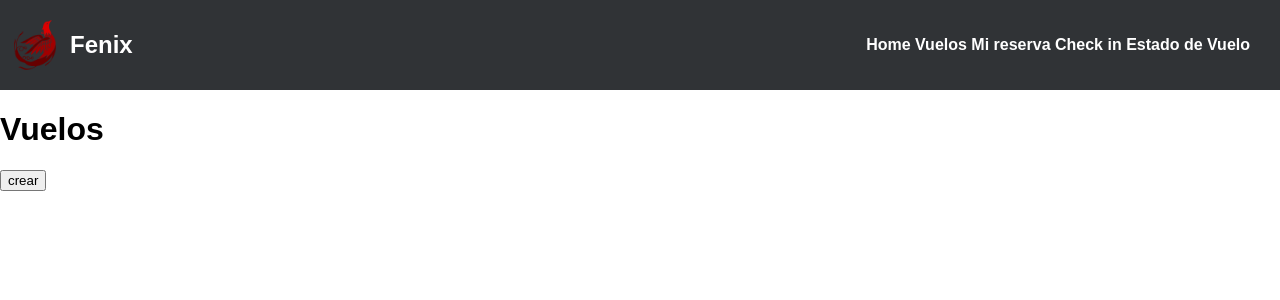
After one commit to atalasluis/Aerolina, a Flask app: page /vuelos in a window 1280 px wide. The commit adds this page. Shown: the top 300 px of the page. Run offline with Flask 2, Linux system fonts and the light colour scheme; data that the repository does not hold is empty.

Commit message:
implementar añadir y ver vuelos

```diff
--- a/app.py
+++ b/app.py
@@ -1,10 +1,37 @@
-from flask import Flask, render_template
+from flask import Flask, render_template,request,redirect,url_for # For flask implementation
+from bson import ObjectId # For ObjectId to work
+from pymongo import MongoClient
+import os
+
 
 app = Flask(__name__)
+client = MongoClient("mongodb://127.0.0.1:27017") #host uri
+db = client.Aerolinea    #Select the database
+_vuelos = db.vuelos #Select the collection name
 
 @app.route('/')
 def home():
     return render_template('index.html')
 
+@app.route('/vuelos')
+def vuelos():
+    vuelosRecieved=_vuelos.find()
+    return render_template('vuelos.html',vuelos=vuelosRecieved)
+
+@app.route('/vuelos/crear')
+def vuelos_crear():
+    return render_template('vuelos_crear.html')
+
+@app.route("/action", methods=['POST'])
+def action ():
+    idVuelo=request.values.get("idVuelo")
+    fechaSalida=request.values.get("fechaSalida")
+    destino=request.values.get("destino")
+    capacidad=request.values.get("capacidad")
+    aeropuertoOrigen=request.values.get("aeropuertoOrigen")
+    aeropuertoDestino=request.values.get("aeropuertoDestino")
+    #print(name,' ', desc)
+    _vuelos.insert_one({"idVuelo":idVuelo, "fechaSalida":fechaSalida, "destino":destino, "capacidad":capacidad, "aeropuertoOrigen":aeropuertoOrigen,"aeropuertoDestino":aeropuertoDestino})
+    return redirect("/vuelos")
 if __name__ == '__main__':
     app.run(debug=True, port=4000)
--- a/templates/index.html
+++ b/templates/index.html
@@ -17,11 +17,13 @@
         </a>
 
         <nav>
-            <a href="#" class="nav-link">Vuelos</a>
+            <a href={{ url_for('vuelos') }} class="nav-link">Vuelos</a>
             <a href="#" class="nav-link">Mi reserva</a>
             <a href="#" class="nav-link">Check in</a>
             <a href="#" class="nav-link">Estado de Vuelo</a>
         </nav>
     </header>
+
+
 </body>
 </html>
--- /dev/null
+++ b/templates/vuelos.html
@@ -0,0 +1,71 @@
+<!DOCTYPE html>
+<html lang="en">
+<head>
+    <meta charset="UTF-8">
+    <meta http-equiv="X-UA-Compatible" content="IE=edge">
+    <meta name="viewport" content="width=device-width, initial-scale=1.0">
+    <title>Aerolinea Fenix</title>
+    <link rel="stylesheet" href='../static/css/style.css'><!--"{{ url_for('static', filename='css/main.css') }}"-->
+
+</head>
+<body>
+    <header>
+
+        <a href="#" class="logo">
+            <img src="../static/imgs/logo.png" alt="logo de la compañia" class="logo-img">
+            <h2 class="logo-nombre">Fenix</h2>
+        </a>
+
+        <nav>
+            <a href={{ url_for('home') }} class="nav-link">Home</a>
+            <a href={{ url_for('vuelos') }} class="nav-link">Vuelos</a>
+            <a href="#" class="nav-link">Mi reserva</a>
+            <a href="#" class="nav-link">Check in</a>
+            <a href="#" class="nav-link">Estado de Vuelo</a>
+        </nav>
+    </header>
+
+    <div class="container">
+        <h1 class="text-center mt-5 mb-5">Vuelos</h1>
+    </div>
+
+    <td class="func1"><a href={{ url_for('vuelos_crear') }}><button type="submit">crear</button></a></td>
+
+    <div class="card-body">
+        <ul class="list-group">
+            <div class="row row-col-2 row-cols-sm-2 row-cols-md-3 row-cols-lg-3">
+                {% for vuelo in vuelos %}
+
+                    <div class="col">
+                        <li class="list-group-item mb-3">
+                            <form action="/edit/{{vuelo.idVuelo}}" method="POST">
+                                <small>ID Vuelo:</small>
+                                <input type="text" class="form-control" value="{{vuelo.idVuelo}}" name="idVuelo">
+                                <br></br>
+                                <small>Fecha de Salida: </small>
+                                <input type="text" class="form-control" value="{{vuelo.fechaSalida}}" name="fechaSalida">
+                                <br></br>
+                                <small>Destino: </small>
+                                <input type="text" class="form-control" value="{{vuelo.destino}}" name="destino">
+                                <br></br>
+                                <small>Capacidad de Vuelo: </small>
+                                <input type="text" class="form-control" value="{{vuelo.capacidad}}" name="capacidad">
+                                <br></br>
+                                <small>Aeropuerto de Origen: </small>
+                                <input type="text" class="form-control" value="{{vuelo.aeropuertoOrigen}}" name="aeropuertoOrigen">
+                                <br></br>
+                                <small>Aeropuerto de Destino</small>
+                                <input type="text" class="form-control" value="{{vuelo.aeropuertoDestino}}" name="aeropuertoDestino">
+                                <br></br>
+
+                            </form>
+                        </li>
+                    </div>
+                    <br></br>
+                {% endfor %}
+            </div>
+        </ul>
+    </div>
+
+</body>
+</html>
```
Also changed, not shown: templates/vuelos_crear.html (added, +57 -0 lines).
